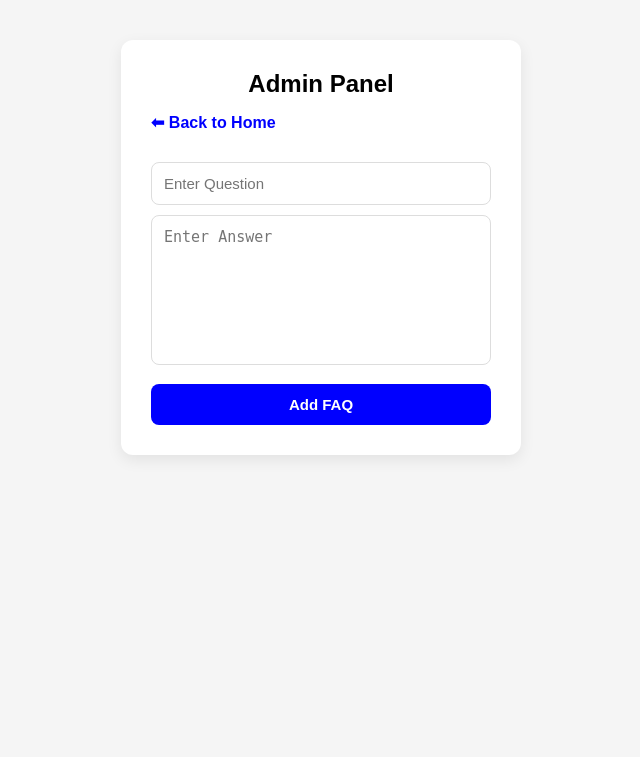
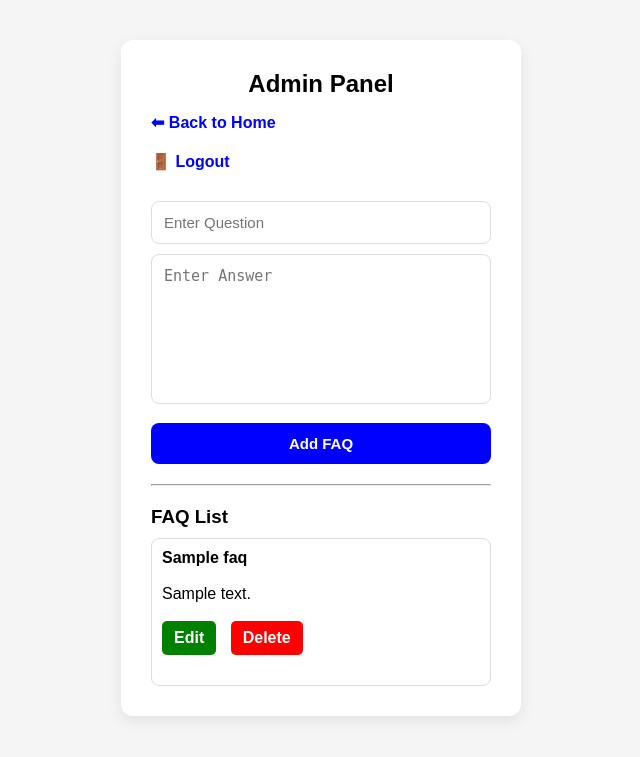
Before and after one commit to jaswanthsankargude0001-dot/college_chatbot, a Flask app: page /admin in a window 1280 px wide. Shown: the top 757 px of the page, without its empty margins (319-959 px from the left). Run offline with Flask 3, Linux system fonts and the light colour scheme; the visitor is signed in with stand-in values (Sample User, id 1); tables that the repository leaves empty or names only in its code hold one stand-in row (values such as "Sample post").

Commit message:
Updated all,and  adding edit_faq.html

```diff
--- a/app.py
+++ b/app.py
@@ -126,7 +126,6 @@ def admin_login():
 # ADMIN PANEL
 @app.route('/admin', methods=['GET', 'POST'])
 def admin():
-
     if not session.get('admin'):
         return redirect('/admin-login')
 
@@ -166,7 +165,65 @@ window.location.href="/admin";
 </script>
 
 '''
-    return render_template("admin.html")
+
+    cursor.execute("SELECT * FROM faq")
+    faqs = cursor.fetchall()
+
+    return render_template("admin.html", faqs=faqs)
+
+@app.route('/delete-faq/<int:id>')
+def delete_faq(id):
+
+    if not session.get('admin'):
+        return redirect('/admin-login')
+
+    cursor.execute(
+        "DELETE FROM faq WHERE id=%s",
+        (id,)
+    )
+
+    db.commit()
+
+    return redirect('/admin')
+
+@app.route('/edit-faq/<int:id>', methods=['GET', 'POST'])
+def edit_faq(id):
+
+    if not session.get('admin'):
+        return redirect('/admin-login')
+
+    if request.method == 'POST':
+
+        question = request.form['question']
+        answer = request.form['answer']
+
+        cursor.execute(
+            "UPDATE faq SET question=%s, answer=%s WHERE id=%s",
+            (question, answer, id)
+        )
+
+        db.commit()
+
+        return redirect('/admin')
+
+    cursor.execute(
+        "SELECT * FROM faq WHERE id=%s",
+        (id,)
+    )
+
+    faq = cursor.fetchone()
+
+    return render_template(
+        "edit_faq.html",
+        faq=faq
+    )
+
+@app.route('/logout')
+def logout():
+
+    session.pop('admin', None)
+
+    return redirect('/admin-login')
 
 # RUN
 if __name__ == "__main__":
--- a/templates/admin.html
+++ b/templates/admin.html
@@ -127,7 +127,12 @@
 
         <h2>Admin Panel</h2>
 
-        <a href="/">⬅ Back to Home</a>
+
+<a href="/">⬅ Back to Home</a>
+
+<br>
+
+<a href="/logout">🚪 Logout</a>
 
         <form method="POST">
 
@@ -149,7 +154,48 @@
             </button>
 
         </form>
+<hr style="margin:20px 0;">
 
+<h3>FAQ List</h3>
+
+{% for faq in faqs %}
+
+<div style="
+margin-top:10px;
+padding:10px;
+border:1px solid #ddd;
+border-radius:8px;">
+
+<b>{{ faq.question }}</b>
+
+<br><br>
+
+{{ faq.answer }}
+<br><br>
+
+<a href="/edit-faq/{{ faq.id }}"
+style="
+background:green;
+color:white;
+padding:8px 12px;
+border-radius:5px;
+text-decoration:none;
+margin-right:10px;">
+Edit
+</a>
+
+<a href="/delete-faq/{{ faq.id }}"
+style="
+background:red;
+color:white;
+padding:8px 12px;
+border-radius:5px;
+text-decoration:none;">
+Delete
+</a>
+</div>
+
+{% endfor %}
     </div>
 
 </body>
```
Also changed, not shown: chatbot.py (+47 -10 lines), templates/edit_faq.html (added, +41 -0 lines).
